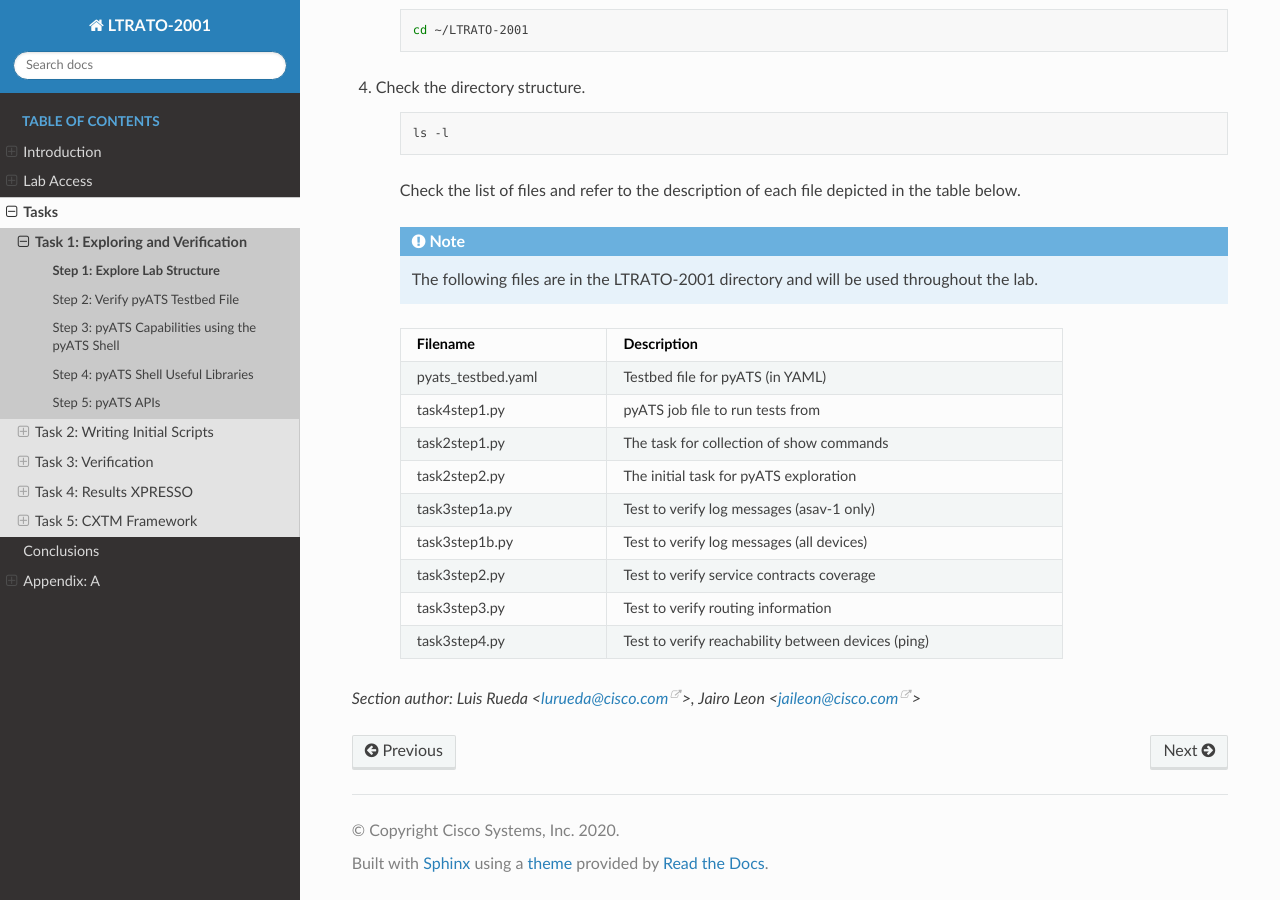
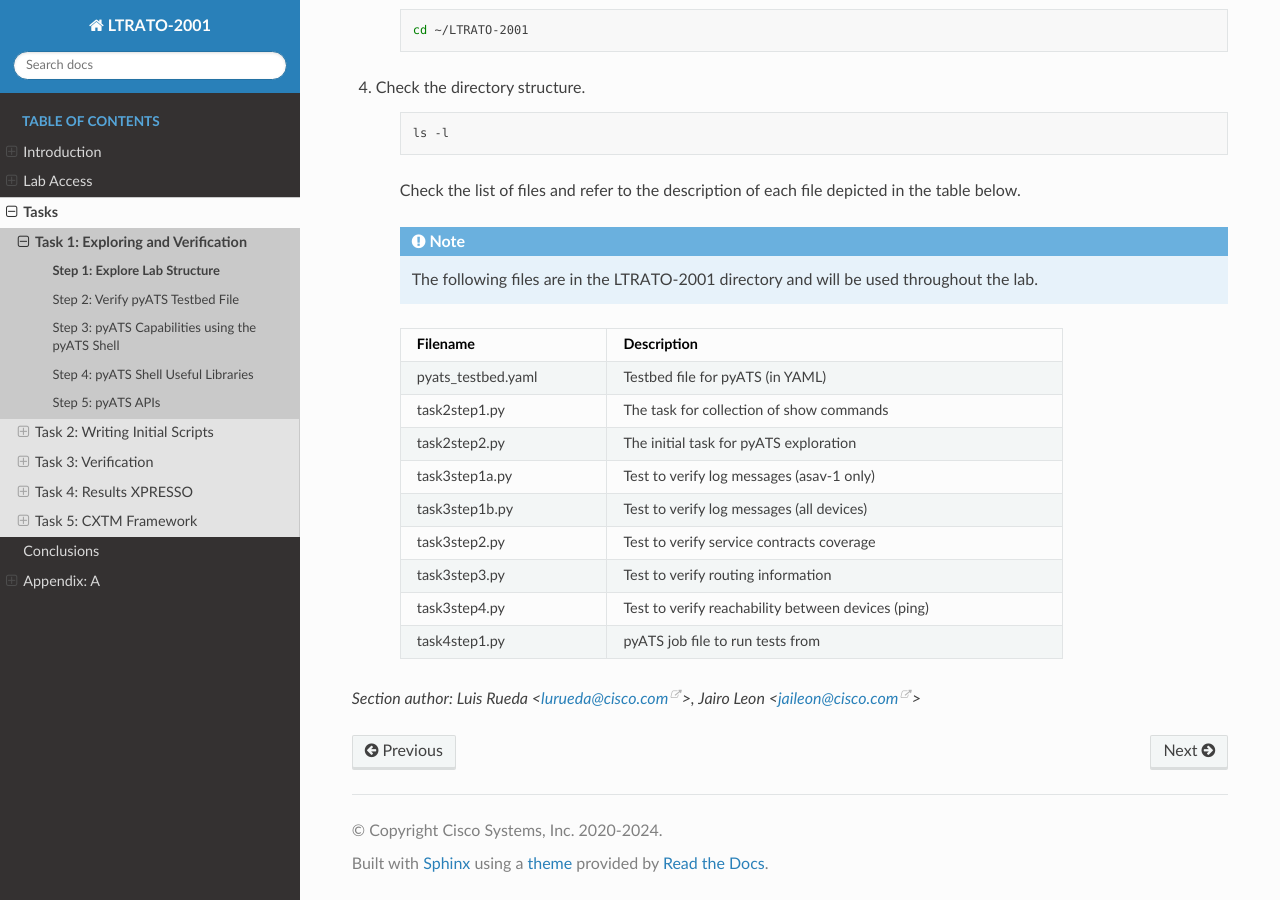
Before and after one commit to CiscoLives/LTRATO-2001, a Sphinx documentation site: the page built from docs/tasks/task1/step1.rst, in a window 1280 px wide and 900 px high, scrolled down 1094 px. Built offline with Sphinx 7.4.7 and the Read the Docs theme 2.0.0, drawn with Linux system fonts in a browser that asks for light colours.

```diff
--- a/docs/conf.py
+++ b/docs/conf.py
@@ -18,7 +18,7 @@
 # -- Project information -----------------------------------------------------
 
 project = "LTRATO-2001"
-copyright = "Cisco Systems, Inc. 2020"
+copyright = "Cisco Systems, Inc. 2020-2024"
 author = "Luis Rueda and Jairo Leon"
 
 
--- a/docs/tasks/task1/reference/pyats-files.csv
+++ b/docs/tasks/task1/reference/pyats-files.csv
@@ -1,6 +1,5 @@
 Filename,Description
 pyats_testbed.yaml,Testbed file for pyATS (in YAML)
-"task4step1.py ",pyATS job file to run tests from
 task2step1.py,The task for collection of show commands
 task2step2.py,The initial task for pyATS exploration
 task3step1a.py,Test to verify log messages (asav-1 only)
@@ -8,3 +7,4 @@ task3step1b.py,Test to verify log messages (all devices)
 task3step2.py,Test to verify service contracts coverage
 task3step3.py,Test to verify routing information
 task3step4.py,Test to verify reachability between devices (ping)
+task4step1.py,pyATS job file to run tests from
```
